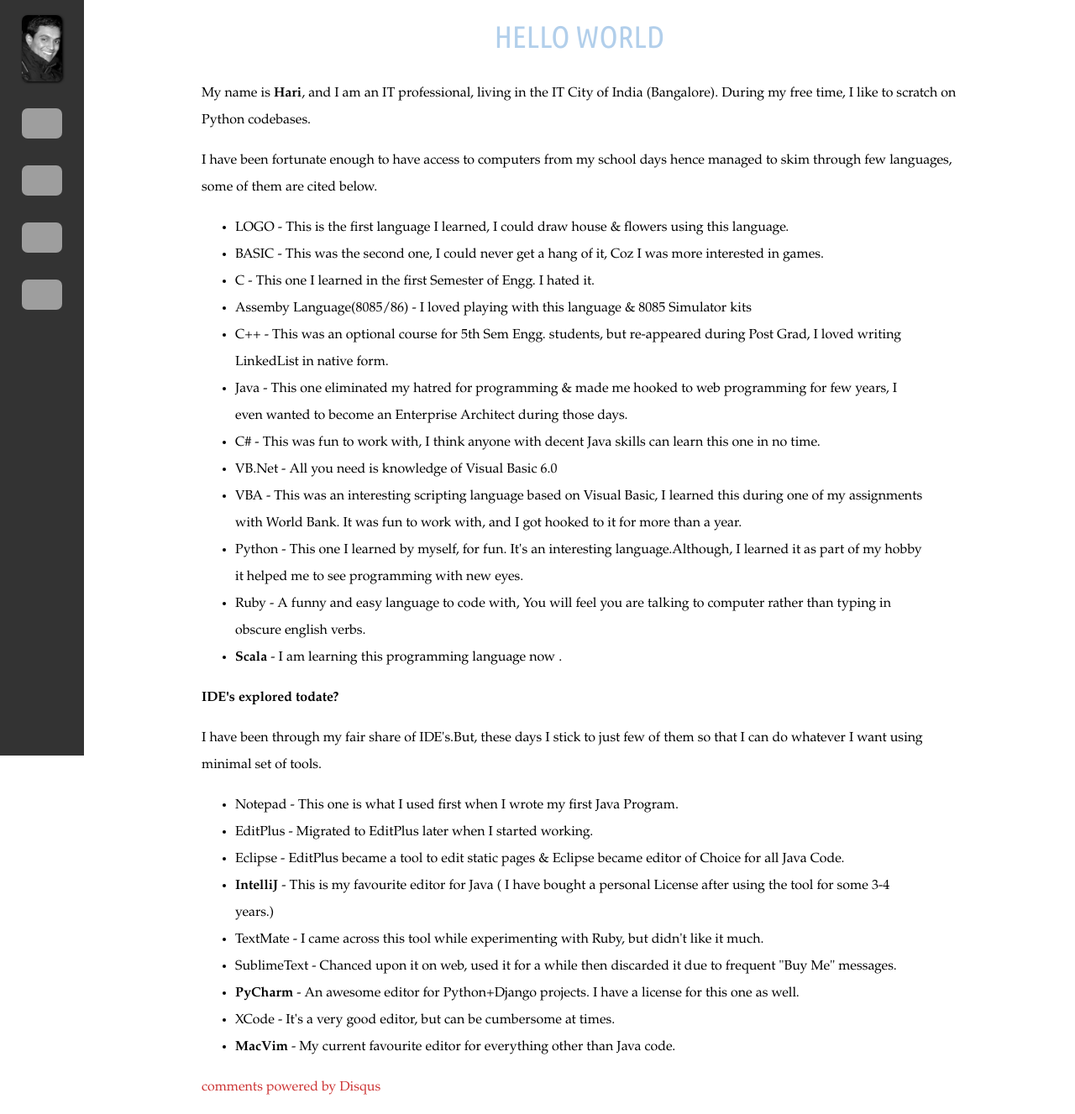
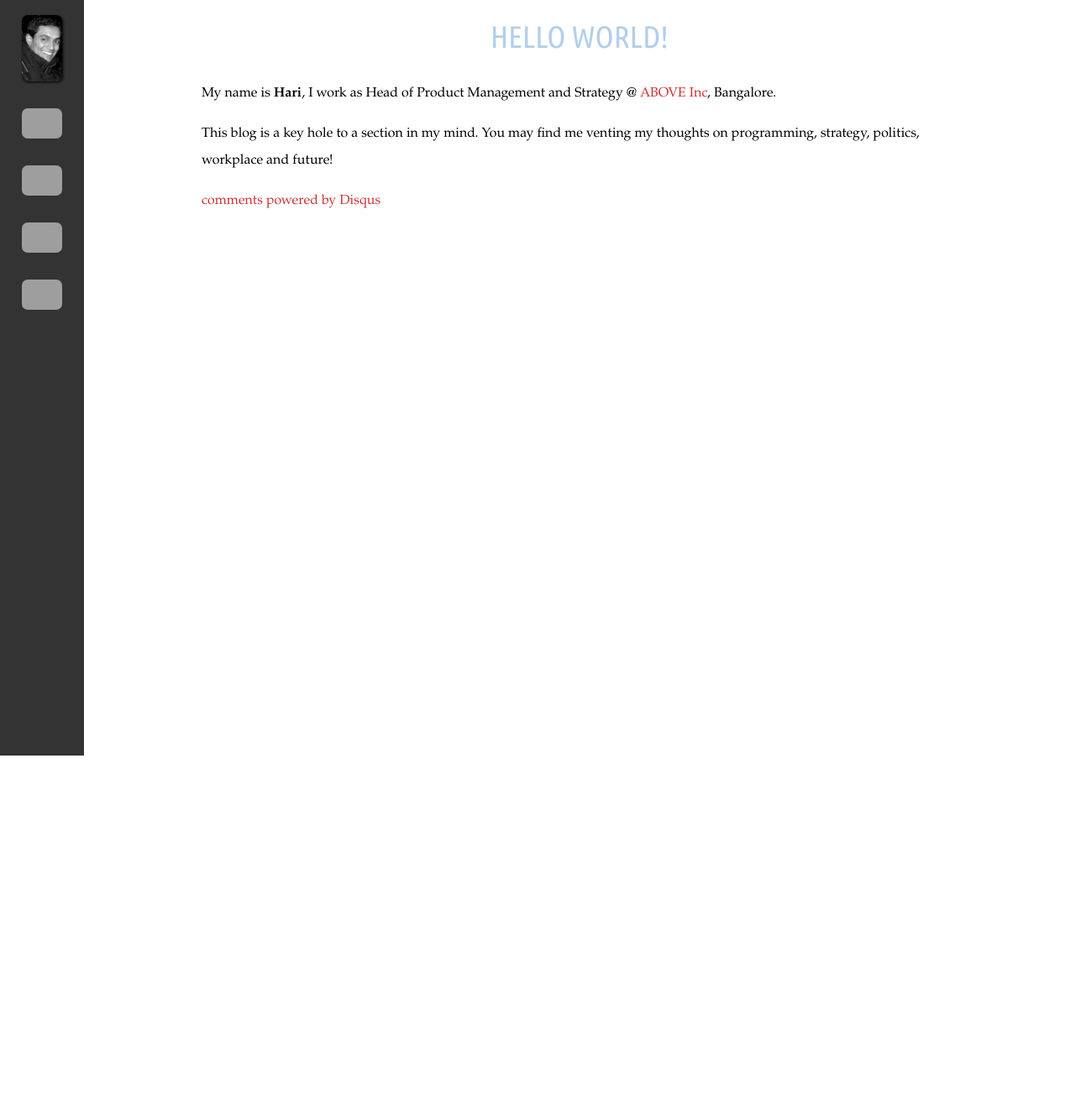
Before and after one commit to hpalappetty/silkyprogrammer.github.com, a Jekyll site: the page built from about/index.html, in a window 1280 px wide. Shown: the whole page at 84% size. Built offline with Jekyll 4.4.1, drawn with Linux system fonts in a browser that asks for light colours; some web fonts are replaced; comment, search, counter and statistics services are not loaded; after the commit the page ends 900 px from its top, so only the background shows below that; grey boxes are pictures that could not be loaded.

Commit message:
Updates to about page

```diff
--- a/about/index.html
+++ b/about/index.html
@@ -1,72 +1,11 @@
 ---
 layout: default
 title: About
+comments: false
 ---
-<h1>HELLO WORLD</h1>
+<h1>HELLO WORLD!</h1>
 <p>
-My name is <strong>Hari</strong>, and I am an IT professional, living in the IT City of India (Bangalore). During my free time, I like to scratch on
-Python codebases.
+My name is <strong>Hari</strong>, I work as Head of Product Management and Strategy @ <a href="http://www.above-inc.com">ABOVE Inc</a>, Bangalore.
 </p>
 
-<p>I have been fortunate enough to have access to computers from my school
-days hence managed to skim through few languages, some of them are cited below.</p>
-<blockquote>
-  <ul>
-    <li>LOGO - This is the first language I learned, I could draw house
-    & flowers using this language.</li>
-    <li>BASIC - This was the second one, I could never get a hang of it,
-    Coz I was more interested in games.</li>
-    <li>C - This one I learned in the first Semester of Engg. I hated
-    it.</li>
-    <li>Assemby Language(8085/86) - I loved playing with this language &
-    8085 Simulator kits</li>
-    <li>C++ - This was an optional course for 5th Sem Engg. students,
-    but re-appeared during Post Grad, I loved writing LinkedList in
-    native form.</li>
-    <li>Java - This one eliminated my hatred for programming & made me
-    hooked to web programming for few years, I even wanted to become an
-    Enterprise Architect during those days.</li>
-    <li>C# - This was fun to work with, I think anyone with decent Java
-    skills can learn this one in no time.</li>
-    <li>VB.Net - All you need is knowledge of Visual Basic 6.0</li>
-    <li>VBA - This was an interesting scripting language based on Visual
-    Basic, I learned this during one of my assignments with World Bank.
-    It was fun to work with, and I got hooked to it for more than a
-    year.</li>
-    <li>Python - This one I learned by myself, for fun. It's an
-    interesting language.Although, I learned it as part of my hobby it
-    helped me to see programming with new eyes.</li>
-    <li>Ruby - A funny and easy language to code with, You will feel you
-    are talking to computer rather than typing in obscure english verbs.</li>
-    <li><strong>Scala</strong> - I am learning this programming language now .</li>
-  </ul>
- </blockquote>
-
- <strong>IDE's explored todate?</strong>
-
-<p>I have been through my fair share of IDE's.But, these days I stick to
- just few of them so that I can do whatever I want using  minimal set of
- tools.</p>
-
- <blockquote>
-    <ul>
-      <li>Notepad - This one is what I used first when I wrote my first
-      Java Program.</li>
-      <li>EditPlus - Migrated to EditPlus later when I started working.</li>
-      <li>Eclipse - EditPlus became a tool to edit static pages &
-      Eclipse became editor of Choice for all Java Code.</li>
-      <li><strong>IntelliJ</strong> - This is my favourite editor for Java ( I have
-      bought a personal License after using the tool for some 3-4
-      years.)</li>
-      <li>TextMate - I came across this tool while experimenting with
-      Ruby, but didn't like it much.</li>
-      <li>SublimeText - Chanced upon it on web, used it for a while then
-      discarded it due to frequent "Buy Me" messages.</li>
-      <li><strong>PyCharm</strong> - An awesome editor for Python+Django projects. I have
-        a license for this one as well.</li>
-      <li>XCode - It's a very good editor, but can be cumbersome at
-      times.</li>
-      <li><strong>MacVim </strong>- My current favourite editor for everything other than
-      Java code.</li>
-    </ul>
- </blockquote>
+<p>This blog is a key hole to a section in my mind. You may find me venting my thoughts on programming, strategy, politics, workplace and future!</p>
```
Also changed, not shown: _config.yml (line endings or trailing spaces).
